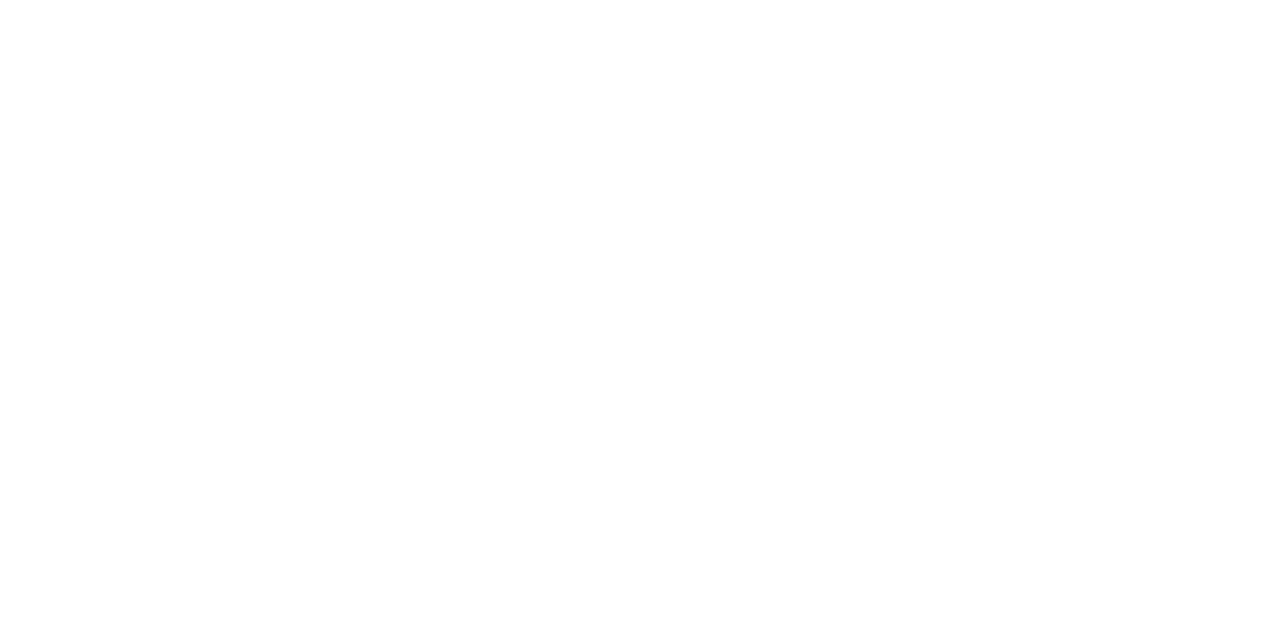
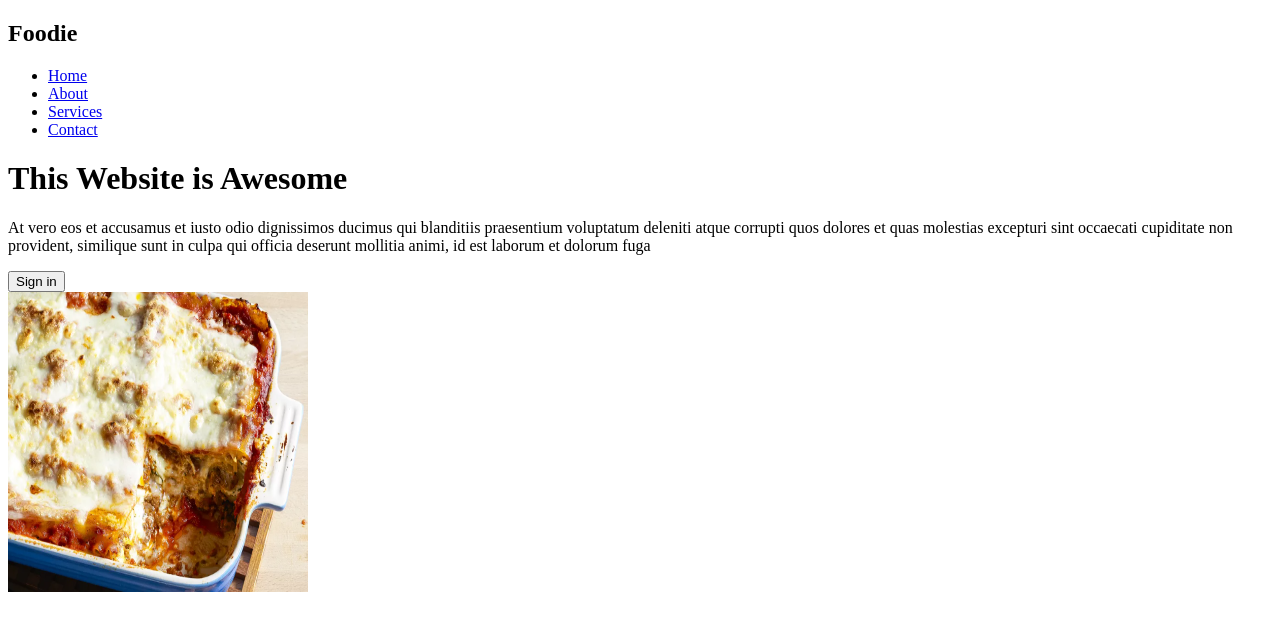
Before and after one commit to messiovo/landing-page, a plain HTML site: page index.html in a window 1280 px wide. Drawn offline with Linux system fonts and the light colour scheme.

Commit message:
added content to hero page

```diff
--- a/index.html
+++ b/index.html
@@ -7,16 +7,61 @@
 
     </head>
     <body>
-        <header>
+        <header class="header">
+            <div class="nav">
+                <h2 class="nav-logo">
+                    Foodie
+                </h2>
+                <ul class="nav-link">
+                    <li>
+                        <a href="#">
+                            Home
+                        </a>
+                    </li>
+                    <li>
+                        <a href="#">
+                            About
+                        </a>
+                    </li>
+                    <li>
+                        <a href="#">
+                            Services
+                        </a>
+                    </li>
+                    <li>
+                        <a href="#">
+                            Contact
+                        </a>
+                    </li>
+                </ul>
+            </div>
+            <div>
+                <div>
+                    <h1>
+                        This Website is Awesome
+                    </h1>
+                    <p>
+                        At vero eos et accusamus et iusto odio dignissimos ducimus qui blanditiis praesentium voluptatum deleniti atque corrupti quos dolores et quas molestias excepturi sint occaecati cupiditate non provident,
+                        similique sunt in culpa qui officia deserunt mollitia animi, id est laborum et dolorum fuga
+                    </p>
+                    <button>
+                        Sign in
+                    </button>
+                </div>
+                <div>
+                    <img src="./images/lasagna.PNG" width="300" height="300" alt="image of a food">
+                </div>
+
+            </div>
 
         </header>
-        <section>
+        <section class="card-section">
 
         </section>
-        <section>
+        <section class="content">
 
         </section>
-        <footer>
+        <footer class="footer">
 
         </footer>
 
```
